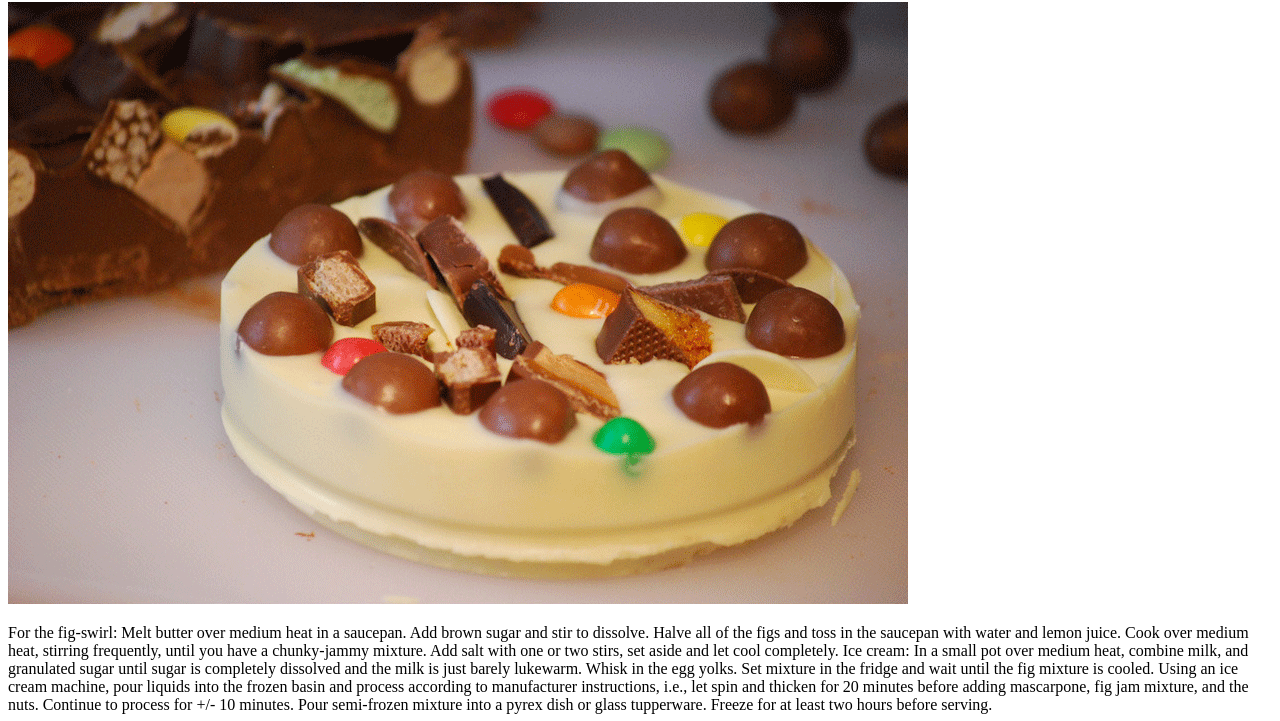
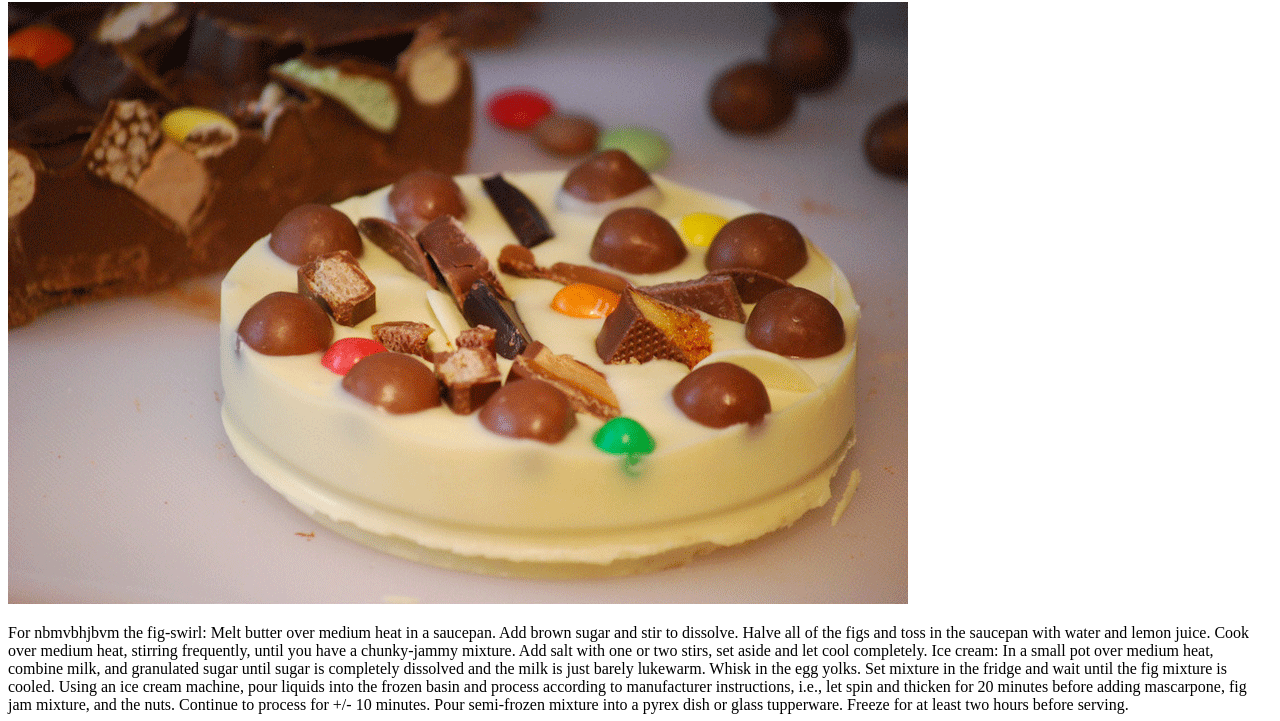
Before and after one commit to georleshiam/chocolate-pizza, a plain HTML site: page index.html in a window 1280 px wide. Shown: the part 79-800 px from the top of the page. Drawn offline with Linux system fonts and the light colour scheme.

Commit message:
Update index.html

```diff
--- a/index.html
+++ b/index.html
@@ -10,7 +10,7 @@
     <h1>Chocolate Pizza</h1>
     <img src="./img/marriage.png"></img>
     <p>
-      For the fig-swirl: Melt butter over medium heat in a saucepan. Add brown
+      For nbmvbhjbvm the fig-swirl: Melt butter over medium heat in a saucepan. Add brown
       sugar and stir to dissolve. Halve all of the figs and toss in the saucepan
       with water and lemon juice. Cook over medium heat, stirring frequently,
       until you have a chunky-jammy mixture. Add salt with one or two stirs, set
```
